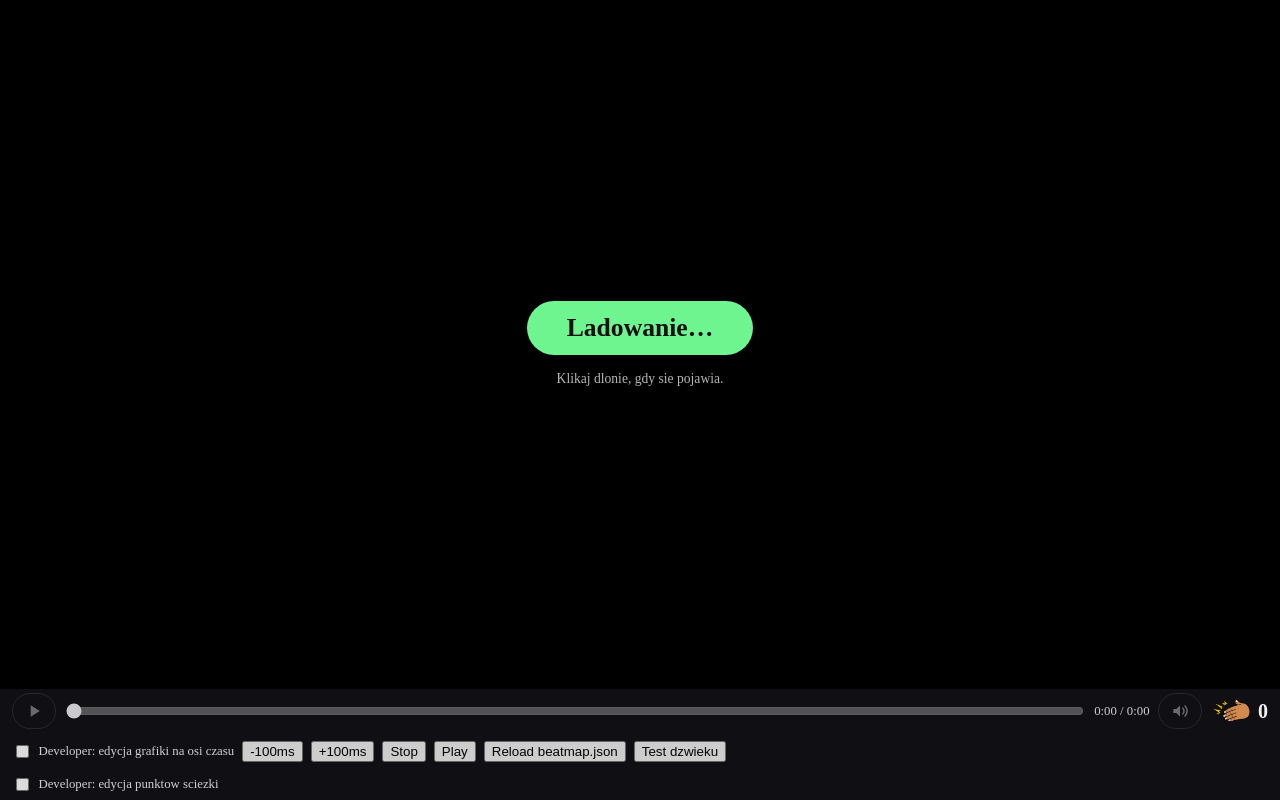
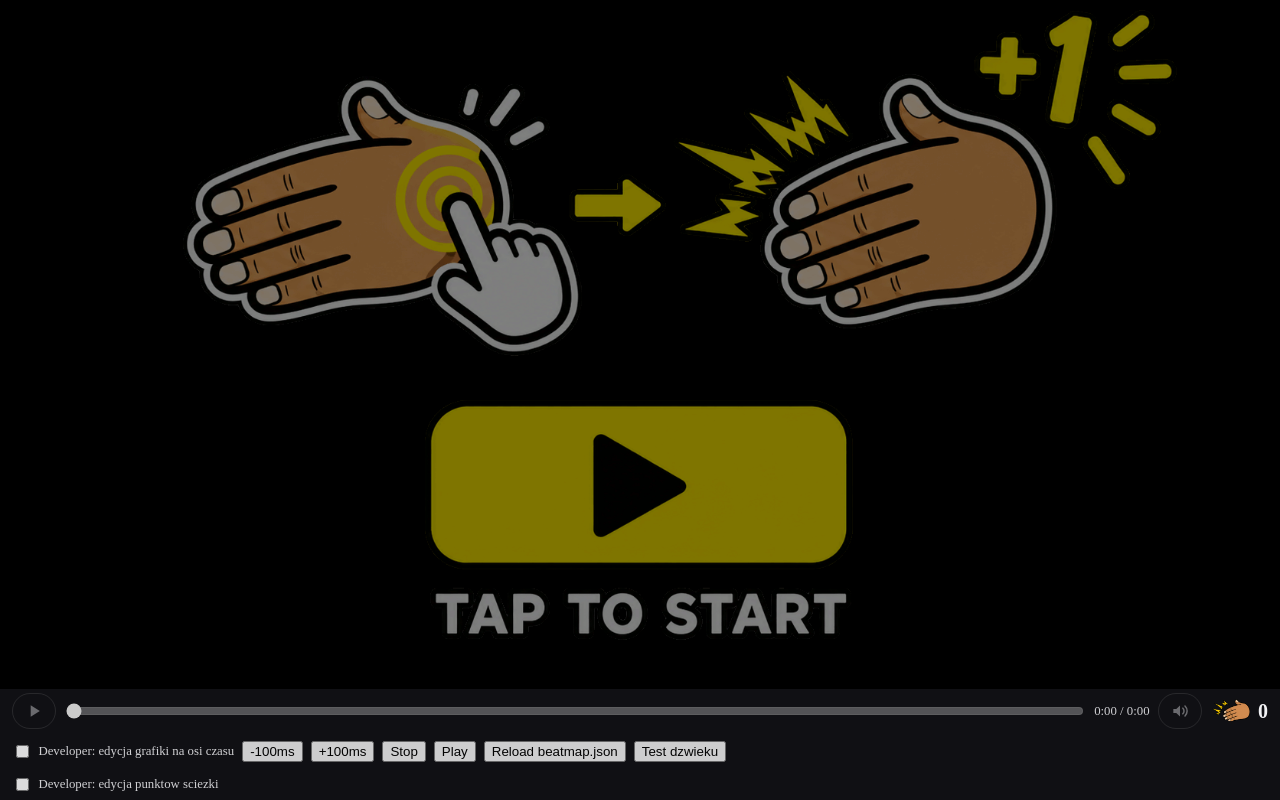
Before and after one commit to mailopoland/game-video-clip, a website built with Vite: page index.html in a window 1280 px wide. Built offline with nearby package versions, Linux system fonts and the light colour scheme; files whose address does not match are found by name.

Commit message:
Dodaj grafikę startową

```diff
--- a/src/styles.css
+++ b/src/styles.css
@@ -253,30 +253,44 @@ body {
   padding: 1rem;
 }
 
+.gate {
+  /* Grafika bramki pokrywa cala scene — zaden padding nie moze jej odsunac. */
+  padding: 0;
+}
+
 .gate[hidden],
 .results[hidden] {
   display: none;
 }
 
 .gate-button {
-  font: inherit;
-  font-size: clamp(1.1rem, 4vw, 1.6rem);
-  font-weight: 700;
-  padding: 0.75rem 2.5rem;
-  min-height: 3rem;
+  /* Bramka to jedna grafika (instrukcja + „tap to start"), a nie napis —
+     przycisk jest tylko przezroczystym obszarem klikalnym pokrywajacym scene. */
+  position: absolute;
+  inset: 0;
+  display: block;
+  width: 100%;
+  height: 100%;
+  padding: 0;
   border: 0;
-  border-radius: 999px;
-  background: #6ef58f;
-  color: #101014;
+  background: none;
   cursor: pointer;
   touch-action: manipulation;
 }
 
-.gate-hint {
-  margin: 0;
-  max-width: 22rem;
-  font-size: 0.85rem;
-  opacity: 0.75;
+.gate-button:disabled {
+  opacity: 0.5;
+  cursor: default;
+}
+
+.gate-image {
+  /* Grafika przesłania doklada kadr wideo: wypelnia scene 1:1, bez marginesu
+     i bez wystawania poza nia. */
+  display: block;
+  width: 100%;
+  height: 100%;
+  object-fit: cover;
+  background: rgb(0 0 0 / 0.5);
 }
 
 .results h1 {
--- a/src/ui/render.ts
+++ b/src/ui/render.ts
@@ -99,8 +99,9 @@ export function createUi(
                 aria-label="Odtwarzaj lub wstrzymaj"></button>
         <div class="overlay" id="overlay"></div>
         <div class="gate" id="gate">
-          <button class="gate-button" id="start" type="button">Graj</button>
-          <p class="gate-hint">Klikaj dlonie, gdy sie pojawia.</p>
+          <button class="gate-button" id="start" type="button" aria-label="Graj">
+            <img class="gate-image" id="gate-image" alt="Klikaj dlonie, gdy sie pojawia" />
+          </button>
         </div>
         <section class="results" id="results" hidden>
           <h1>Koniec</h1>
@@ -158,6 +159,10 @@ export function createUi(
   let lastFrozen = true;
 
   const startButton = byId<HTMLButtonElement>('start');
+  // Instrukcja + "tap to start" sa jedna grafika (public/sprites/), wiec sciezka
+  // musi liczyc sie od BASE_URL tak samo jak sprite'y (ADR-0007).
+  byId<HTMLImageElement>('gate-image').src =
+    `${import.meta.env.BASE_URL}sprites/start-manual.gif`;
 
   // Bramka startowa ma dwa wejscia: wlasny przycisk "Graj" i przycisk play
   // paska transportu (oraz proxy duzego przycisku YouTube'a) — pierwsze
@@ -354,7 +359,7 @@ export function createUi(
     },
     setStartEnabled: (enabled) => {
       startButton.disabled = !enabled;
-      startButton.textContent = enabled ? 'Graj' : 'Ladowanie…';
+      startButton.setAttribute('aria-label', enabled ? 'Graj' : 'Ladowanie…');
     },
     enableTransport: (controls) => {
       transportControls = controls;
```
Also changed, not shown: CLAUDE.md (+4 -2 lines), tests/smoke.test.ts (+14 -0 lines), README.md, images/manual.gif (added), images/manual.png (deleted), public/sprites/start-manual.gif (added).
